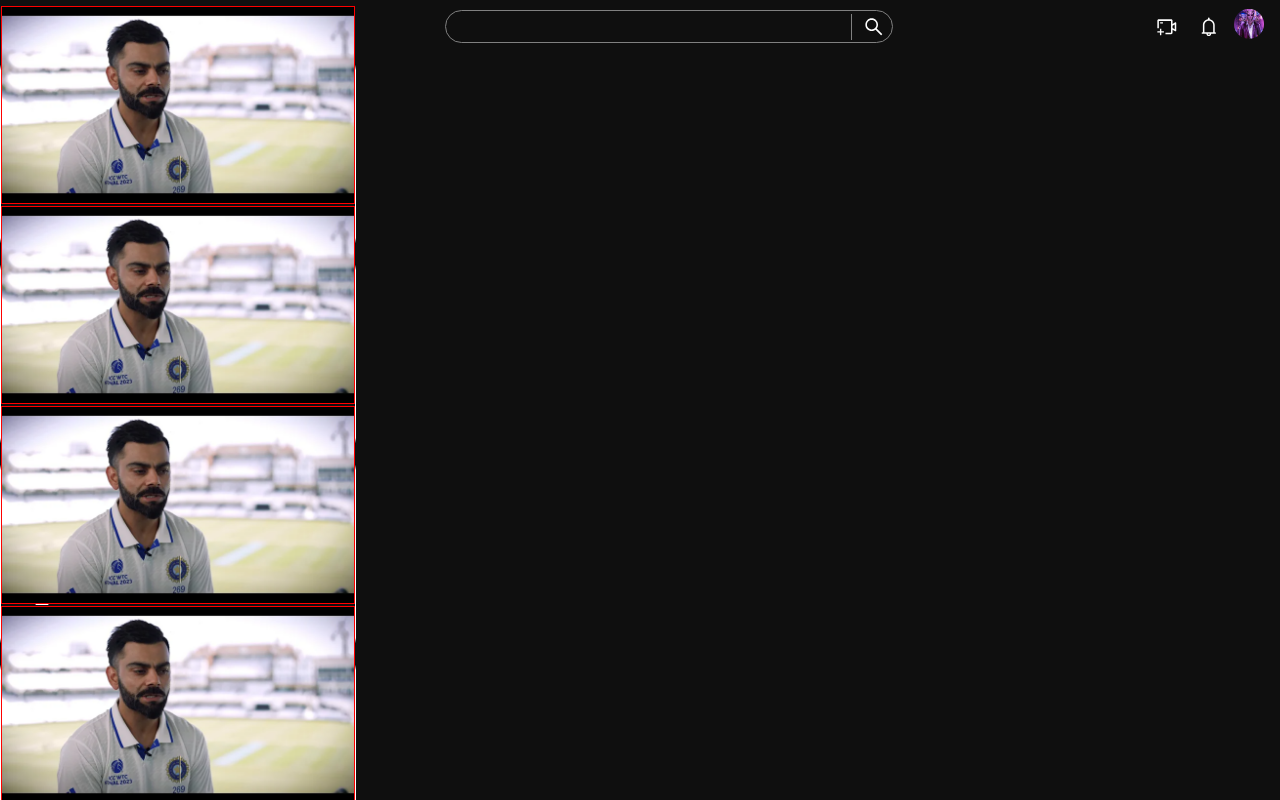
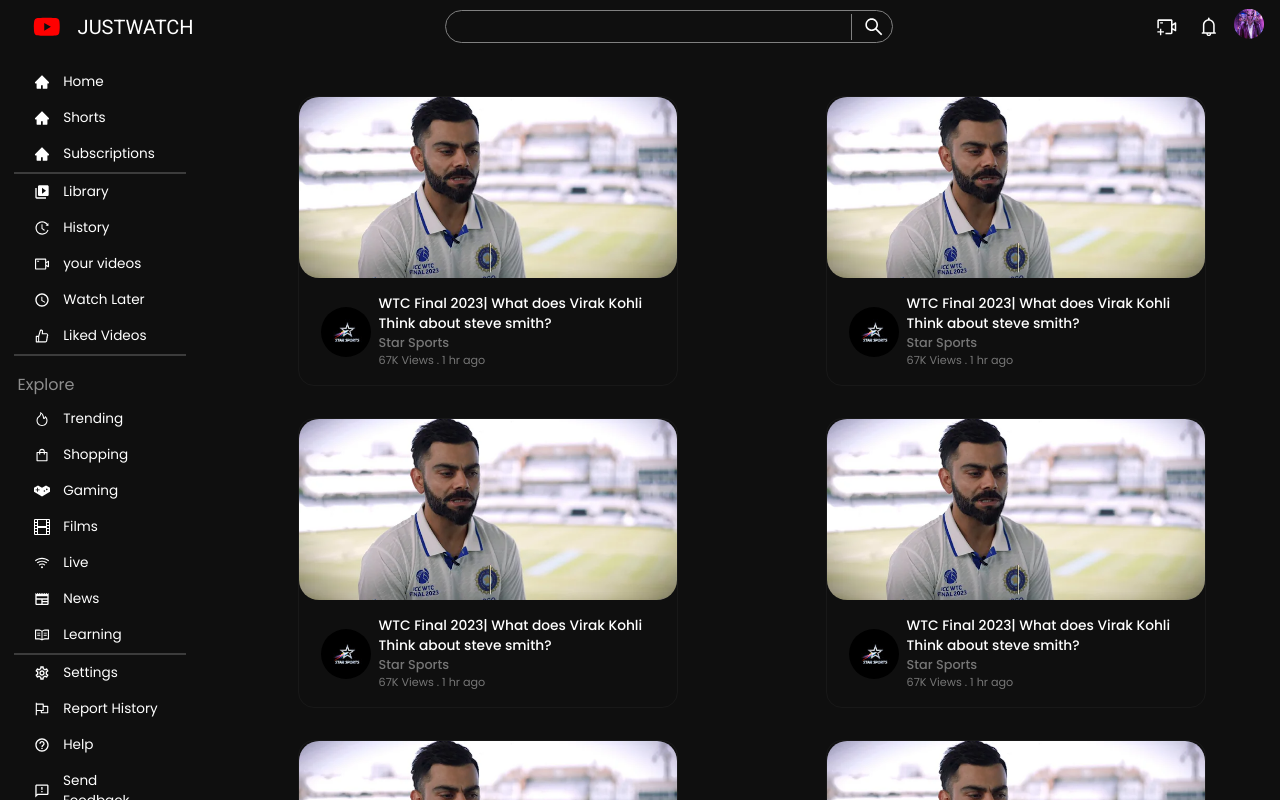
Before and after one commit to naveengitboi/youtubeclone, a React (Create React App) app in the folder client/: page / in a window 1280 px wide. Shown: the top 800 px of the page. Built offline with nearby package versions, Linux system fonts and the light colour scheme; the HTML template or start-up script is replaced by a standard one.

Commit message:
added video card

```diff
--- a/client/src/App.css
+++ b/client/src/App.css
@@ -21,6 +21,21 @@
     --textColor: #ffffff;
     --linkColor:#ffffff;
     --hrColor: #3c3c3c;
+    --channelText:#767676;
+}
+
+
+
+
+body
+{
+    background: var(--darkBg);
+}
+.pages
+{
+    margin-left: 14rem;
+    padding-top: 5rem;
+
 }
 
 .titles
@@ -37,12 +52,25 @@
     color: var(--linkColor);
 }
 
-body
+.smallTitle
 {
-    background: var(--darkBg);
+    font-size: 0.86rem;
+    font-family: poppins;
+    font-weight: 500;
+
 }
-.page
+
+.channelDetailsText
 {
-    color: white;
-    padding: 1rem 1rem 1rem 13.5rem;
+    font-size: 0.8rem ;
+    font-weight: 500;
+    font-family: poppins;
+    color: var(--channelText);
 }
+
+.viewsCounts
+{
+    font-size: 0.7rem;
+    color: var(--channelText);
+    font-family: poppins;
+}
--- a/client/src/App.js
+++ b/client/src/App.js
@@ -12,12 +12,14 @@
     <>
     <Menu/>
     <Navbar/>
-      <Routes>
+      <div className="pages">
+        <Routes>
         <Route path="/" element={<Home/>}/>
         <Route path ='video'>
           <Route path=":/id" element={<VideoCards/>}></Route>
         </Route>
       </Routes>
+      </div>
     </>
   )
 }
--- a/client/src/components/VideoCards.jsx
+++ b/client/src/components/VideoCards.jsx
@@ -3,13 +3,15 @@
 function VideoCards(props) {
   return (
     <div className="card">
-      <img className='thumbnail' src='/assets/videoCard/thumbnail.png' alt="" />
+      <div className="thumbnailDiv">
+        <img className='thumbnail' src='/assets/videoCard/thumbnail.png' alt="" />
+      </div>
       <div className="videoDesc">
-          <img src="" alt="" />
+          <img src="/assets/videoCard/channelLogo.jpg" className='channelLogo' alt="" />
          <div className="details">
-           <h3 className='title'>{props.content[0].title}</h3>
-           <p className='channelName'>Star Sports</p>
-           <p className='viewsCounts'>67K , 1 hr ago</p>
+           <h3 className='smallTitle'>{props.content[0].title}</h3>
+           <p className='channelDetailsText'>Star Sports</p>
+           <p className='viewsCounts'>67K Views . 1 hr ago</p>
          </div>
 
       </div>
--- a/client/src/css/Home.css
+++ b/client/src/css/Home.css
@@ -0,0 +1,8 @@
+.homePage
+{
+    display: flex;
+    flex-wrap: wrap;
+    flex: 7;
+    justify-content: space-around;
+    align-items: center;
+}
--- a/client/src/css/Menu.css
+++ b/client/src/css/Menu.css
@@ -10,8 +10,6 @@
     left: 0;
     overflow-y:scroll;
     scroll-behavior: smooth;
-    z-index: -1;
-    flex: 1;
 }
 /* Width */
 ::-webkit-scrollbar{
--- a/client/src/css/Navbar.css
+++ b/client/src/css/Navbar.css
@@ -6,6 +6,8 @@
   display: flex;
   justify-content: space-between;
   align-items: center;
+  position: fixed;
+  top: 0;
 }
 
 .logo .titles {
--- a/client/src/css/VideoCards.css
+++ b/client/src/css/VideoCards.css
@@ -4,17 +4,38 @@
     flex-direction: column;
     align-items: center;
     justify-content: center;
-    width: 356px;
-    height: 200px;
-    border: 1px solid rgb(255, 255, 255);
+    width: 380px;
+    height: 290px;
     border-radius: 1rem;
+    margin: 1rem 0;
+    border: 1px solid rgba(32, 32, 32, 0.571);
+}
+.thumbnailDiv
+{
+    width: 100%;
+    overflow:hidden;
+    display: flex;
+    justify-content: center;
+    align-items: center;
+    border-radius: 1.25rem;
 
 }
 .thumbnail
 {
     width: 100%;
-    height: 100%;
-    object-fit: cover;
-    border: 1px solid red;
-
+    border-radius: 1.25rem;
 }
+.videoDesc
+{
+    color: var(--textColor);
+    display: flex;
+    align-items: center;
+    padding: 1rem 0.85rem;
+}
+.channelLogo
+{
+    border-radius: 50%;
+    height: 50px;
+    width: 50px;
+    margin:0 0.5rem ;
+}
--- a/client/src/pages/Home.jsx
+++ b/client/src/pages/Home.jsx
@@ -1,9 +1,10 @@
 import VideoCards from "../components/VideoCards"
+import '../css/Home.css'
 import Content from "../Content"
 function Home(){
     return(
         <>
-        <div className="videoPage">
+        <div className="homePage">
             <VideoCards content = {Content} />
             <VideoCards content = {Content} />
             <VideoCards content = {Content} />
```
